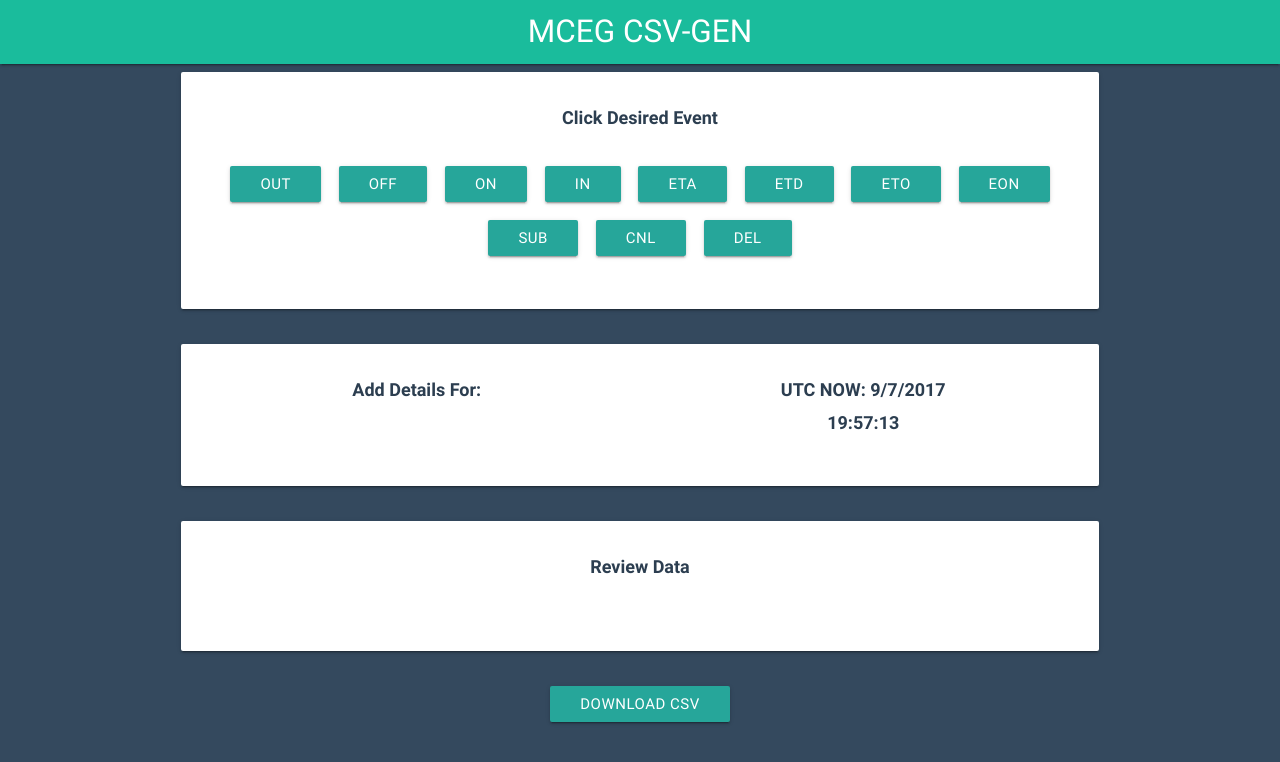
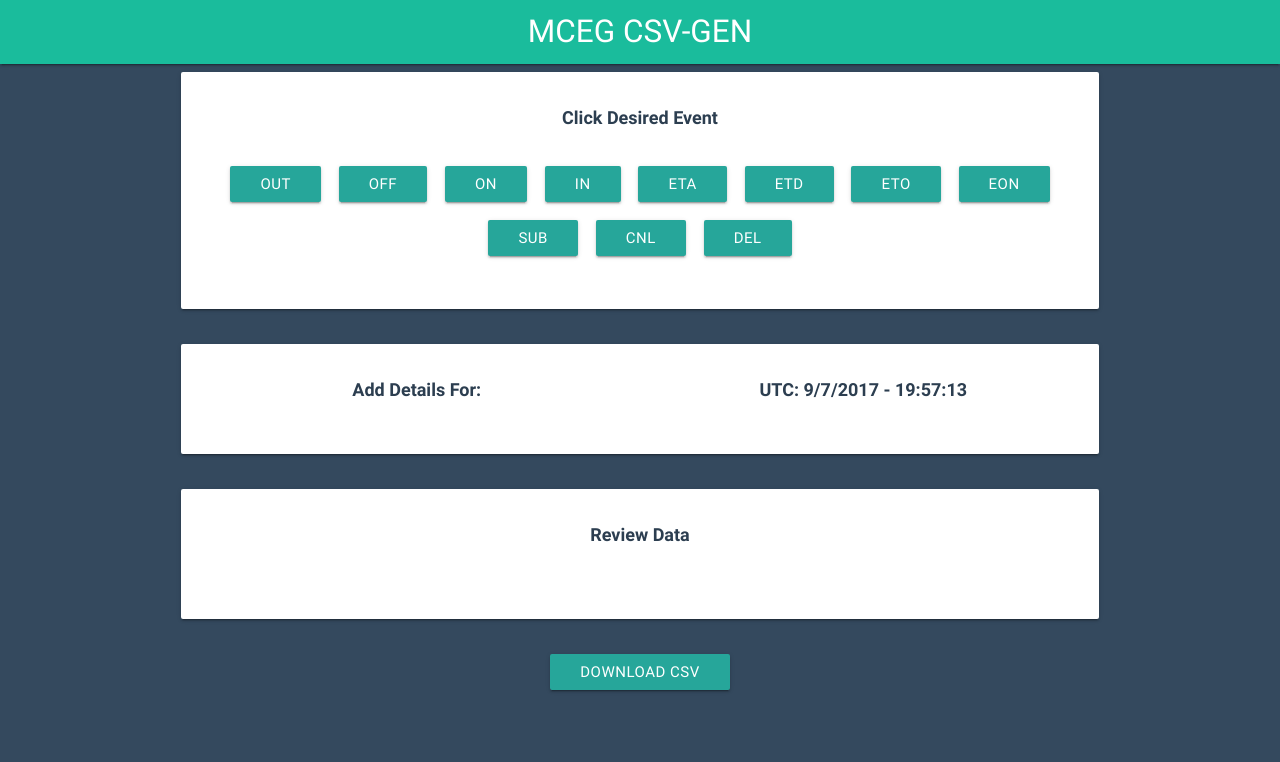
Before and after one commit to adnanmc/MCEG-CSV-GEN, an Angular app: page / in a window 1280 px wide. Shown: the top 762 px of the page. Built offline with nearby package versions, Linux system fonts and the light colour scheme; what ng2-materialize, ngx-papaparse would draw is missing.

Commit message:
Minor ui update

```diff
--- a/src/app/form/form.component.html
+++ b/src/app/form/form.component.html
@@ -23,8 +23,7 @@
           <h5>Add Details For: <span class="e-name">{{eventName}}</span></h5>
         </div>
         <div class="col s6">
-            <h5>UTC NOW: {{utcDateNow}}</h5>
-            <h5>{{utcTimeNow}}</h5>
+            <h5>UTC: {{utcDateNow}} - {{utcTimeNow}}</h5>
         </div>
       </div>
 
```
